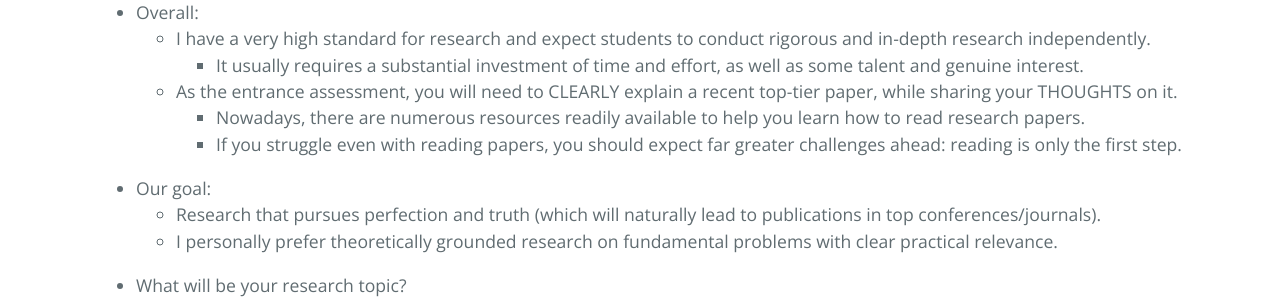
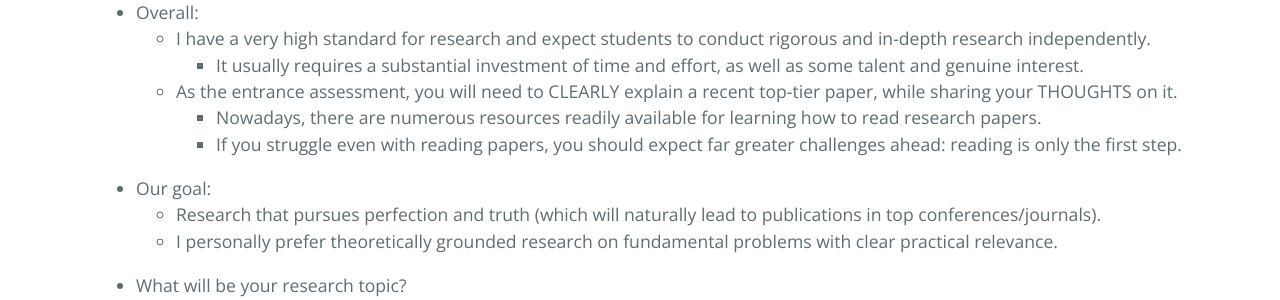
Before and after one commit to ZhimingZhou/zhimingzhou.github.io, a Jekyll site: the page built from _posts/2020-12-09-Prospective-Students.md, in a window 1280 px wide and 900 px high, scrolled down 371 px. Shown: the part 155-455 px from the top of the window. Built offline with Jekyll 4.4.1, drawn with Linux system fonts in a browser that asks for light colours.

Commit message:
Update 2020-12-09-Prospective-Students.md

```diff
--- a/_posts/2020-12-09-Prospective-Students.md
+++ b/_posts/2020-12-09-Prospective-Students.md
@@ -15,7 +15,7 @@ I’m looking for TALENTED students with GENUINE enthusiasm for FUNDAMENTAL rese
 	- I have a very high standard for research and expect students to conduct rigorous and in-depth research independently.
 		- It usually requires a substantial investment of time and effort, as well as some talent and genuine interest.
 	- As the entrance assessment, you will need to CLEARLY explain a recent top-tier paper, while sharing your THOUGHTS on it.
-		- Nowadays, there are numerous resources readily available to help you learn how to read research papers.
+		- Nowadays, there are numerous resources readily available for learning how to read research papers.
 		- If you struggle even with reading papers, you should expect far greater challenges ahead: reading is only the first step.
 
 <!--  -->
```
